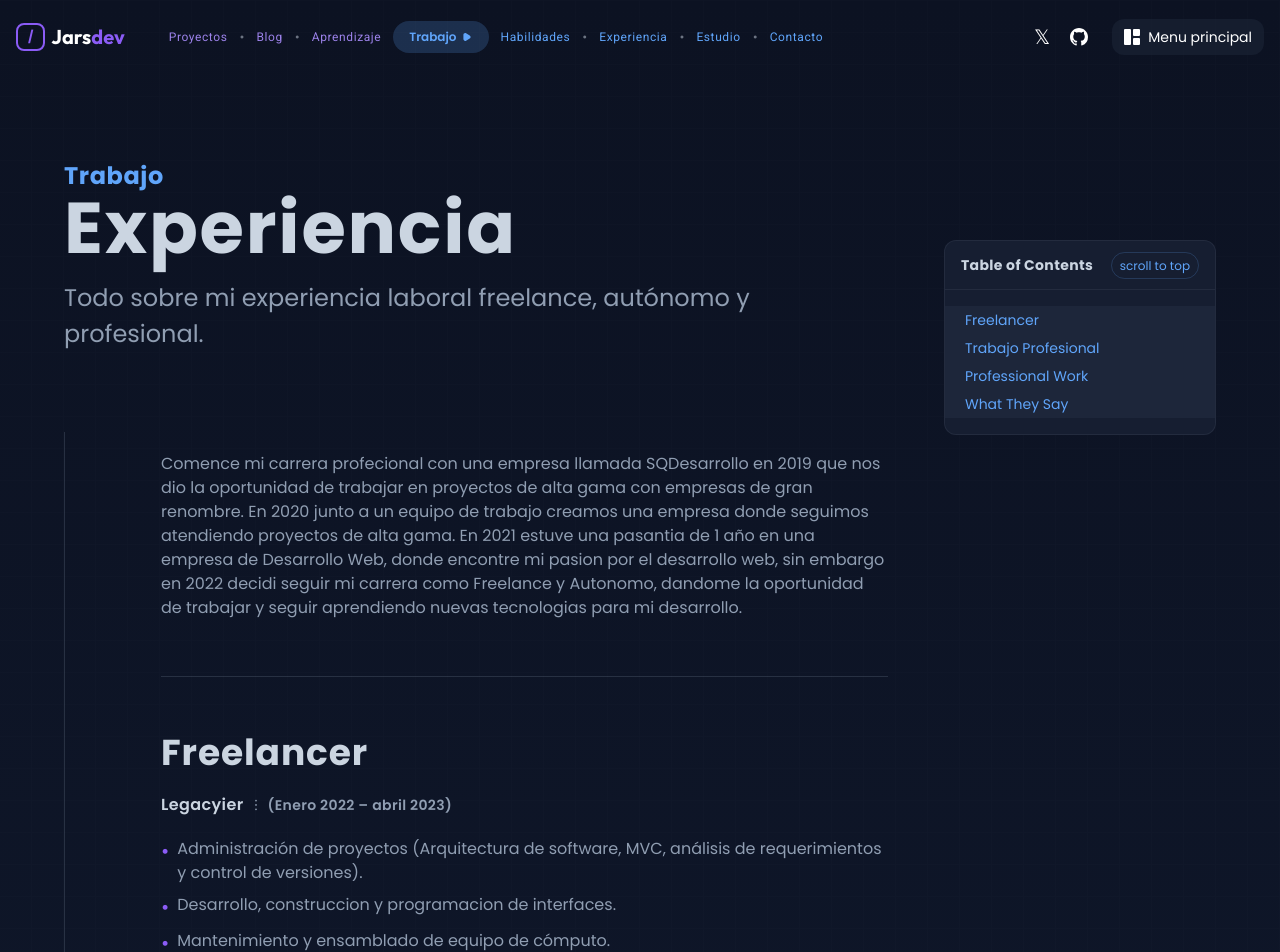
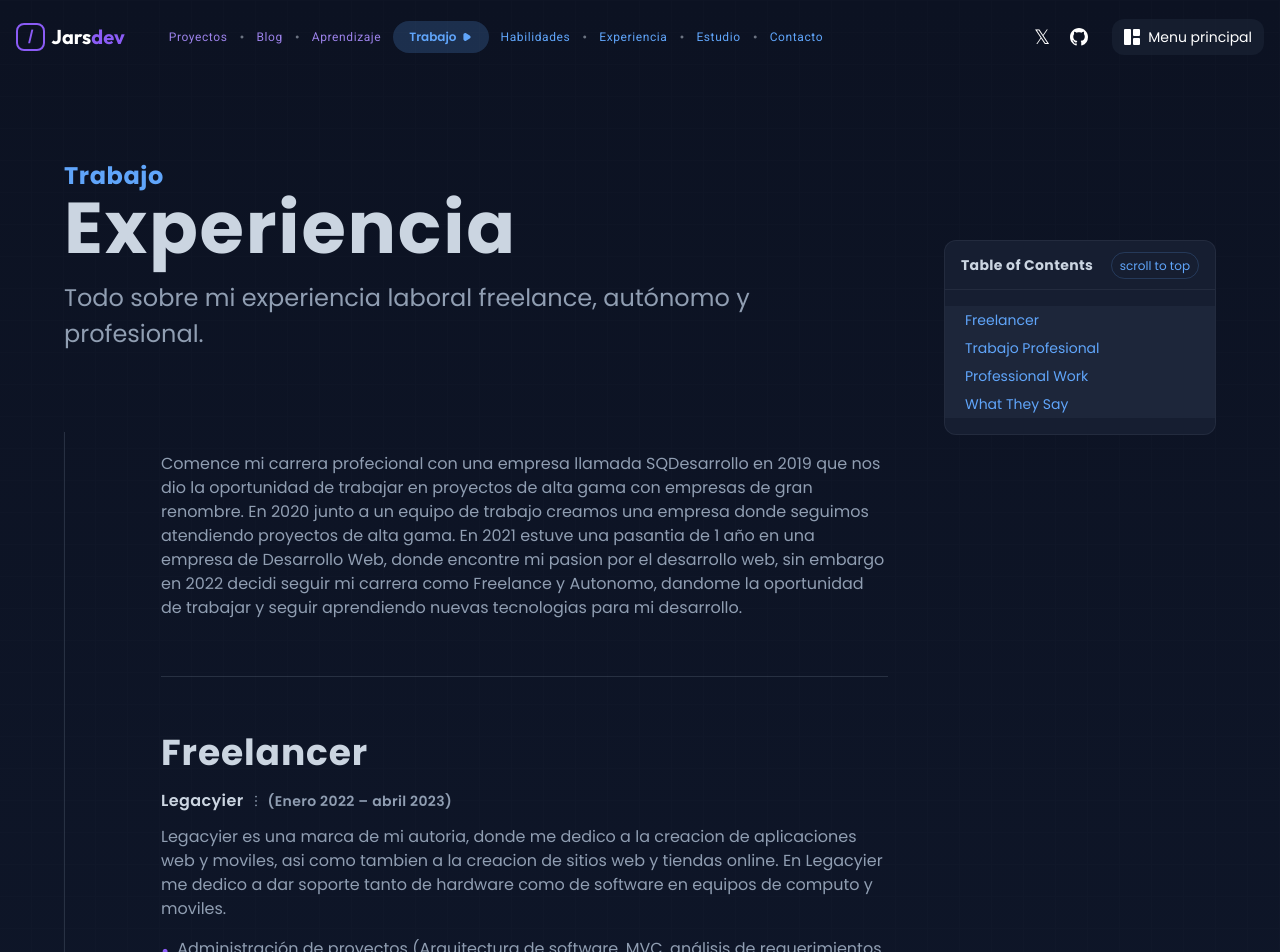
Before and after one commit to ImJars/Development-full-coding, a React (Vite) app: page /experience in a window 1280 px wide. Shown: the top 952 px of the page. Built offline with nearby package versions, Linux system fonts and the light colour scheme.

Commit message:
Update experience

```diff
--- a/src/components/experience/content.jsx
+++ b/src/components/experience/content.jsx
@@ -6,23 +6,29 @@ function Content({
   title,
   company,
   date,
+  description__text,
   description,
 }) {
   return (
     <>
       <div className={`${extraClass}`}>
         <div className="flex flex-col">
-          <h1 className="text-4xl font-bold text-text-white-gray tracking-wide mb-5">
+          <h1 className="text-4xl font-bold text-text-white-gray tracking-wide mb-4">
             {title}
           </h1>
           <section>
-            <div className="flex gap-1 items-center text-text-general mb-5">
+            <div className="flex gap-1 items-center text-text-general mb-3">
               <h2 className="font-semibold text-text-white-gray text-base tracking-wide">
                 {company}
               </h2>
               <AiOutlineMore />
               <h3 className="font-semibold text-sm text-text-general tracking-wide">
                 {date}
+              </h3>
+            </div>
+            <div>
+              <h3 className="text-text-general text-bas mb-4">
+                {description__text}
               </h3>
             </div>
             <div className="text-text-general text-base">{description}</div>
--- a/src/experience.jsx
+++ b/src/experience.jsx
@@ -212,10 +212,16 @@ function Experience() {
                 <div ref={refAnimateScroll}>
                   <div ref={refAnimate}>
                     <Content
-                      extraClass={'py-14 border-b border-text-general border-opacity-20'}
+                      extraClass={
+                        "py-14 border-b border-text-general border-opacity-20"
+                      }
                       title={"Freelancer"}
                       company={"Legacyier"}
                       date={"(Enero 2022 – abril 2023)"}
+                      description__text={
+                        "Legacyier es una marca de mi autoria, donde me dedico a la creacion de aplicaciones web y moviles, asi como tambien a la creacion " +
+                        "de sitios web y tiendas online. En Legacyier me dedico a dar soporte tanto de hardware como de software en equipos de computo y moviles. "
+                      }
                       description={
                         <ol>
                           <List
@@ -240,7 +246,10 @@ function Experience() {
                       }
                     />
                   </div>
-                  <div ref={refAnimate2} className="py-14 border-b border-text-general border-opacity-20">
+                  <div
+                    ref={refAnimate2}
+                    className="py-14 border-b border-text-general border-opacity-20"
+                  >
                     <Content
                       title={"Trabajo Profesional"}
                       company={"Bliss DDM"}
```
